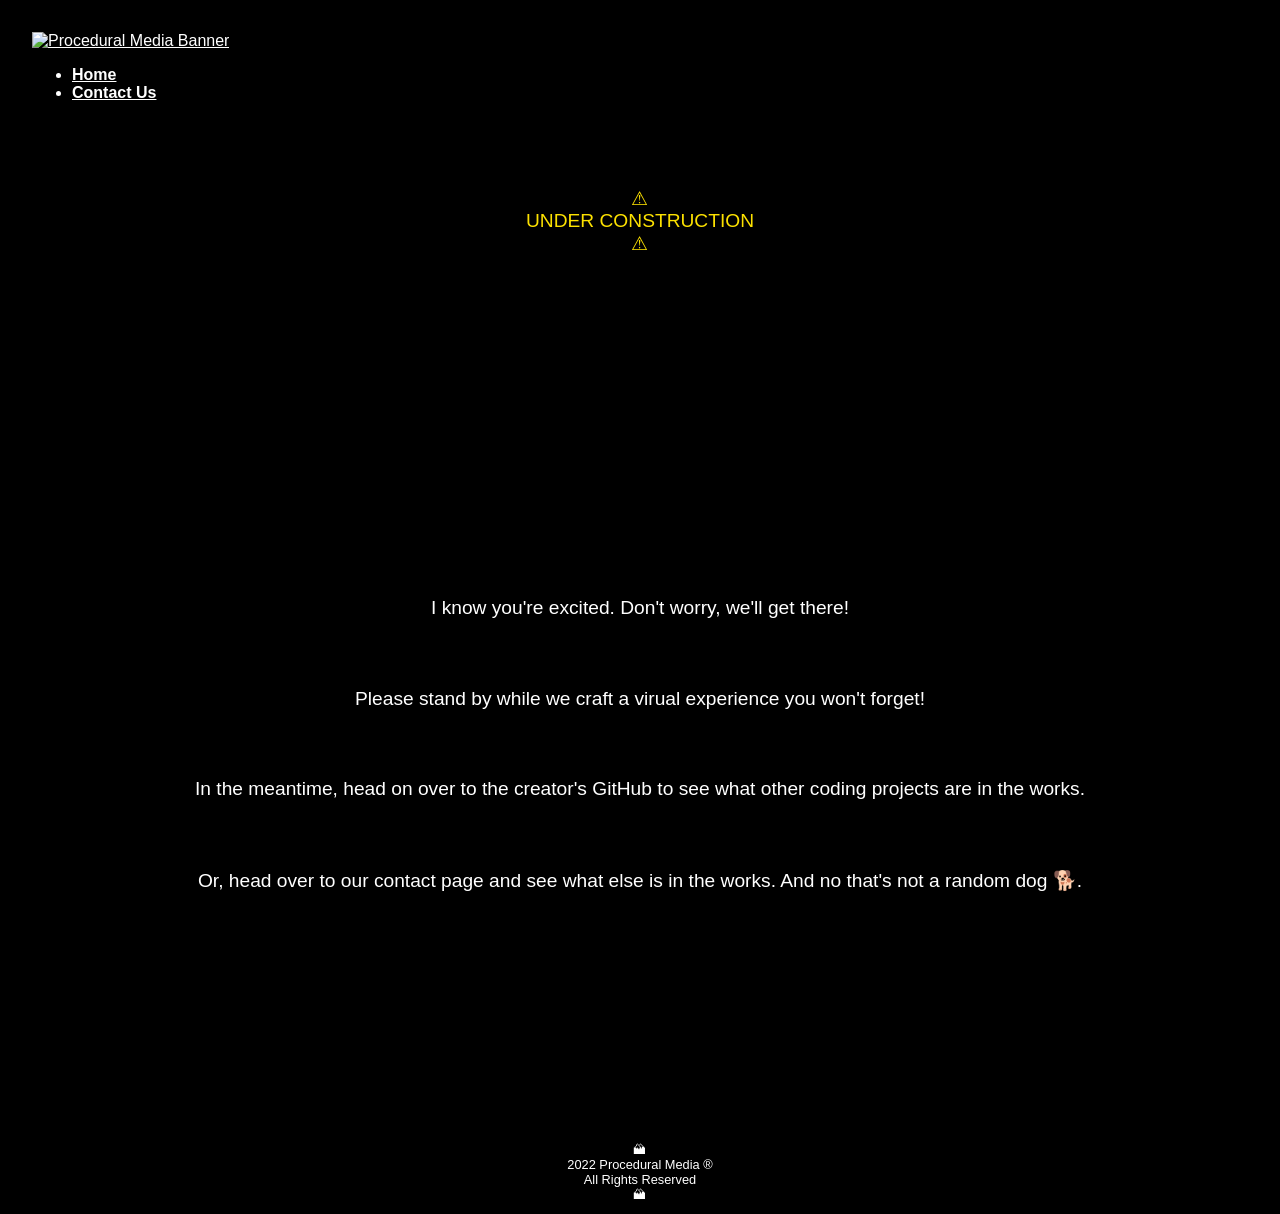
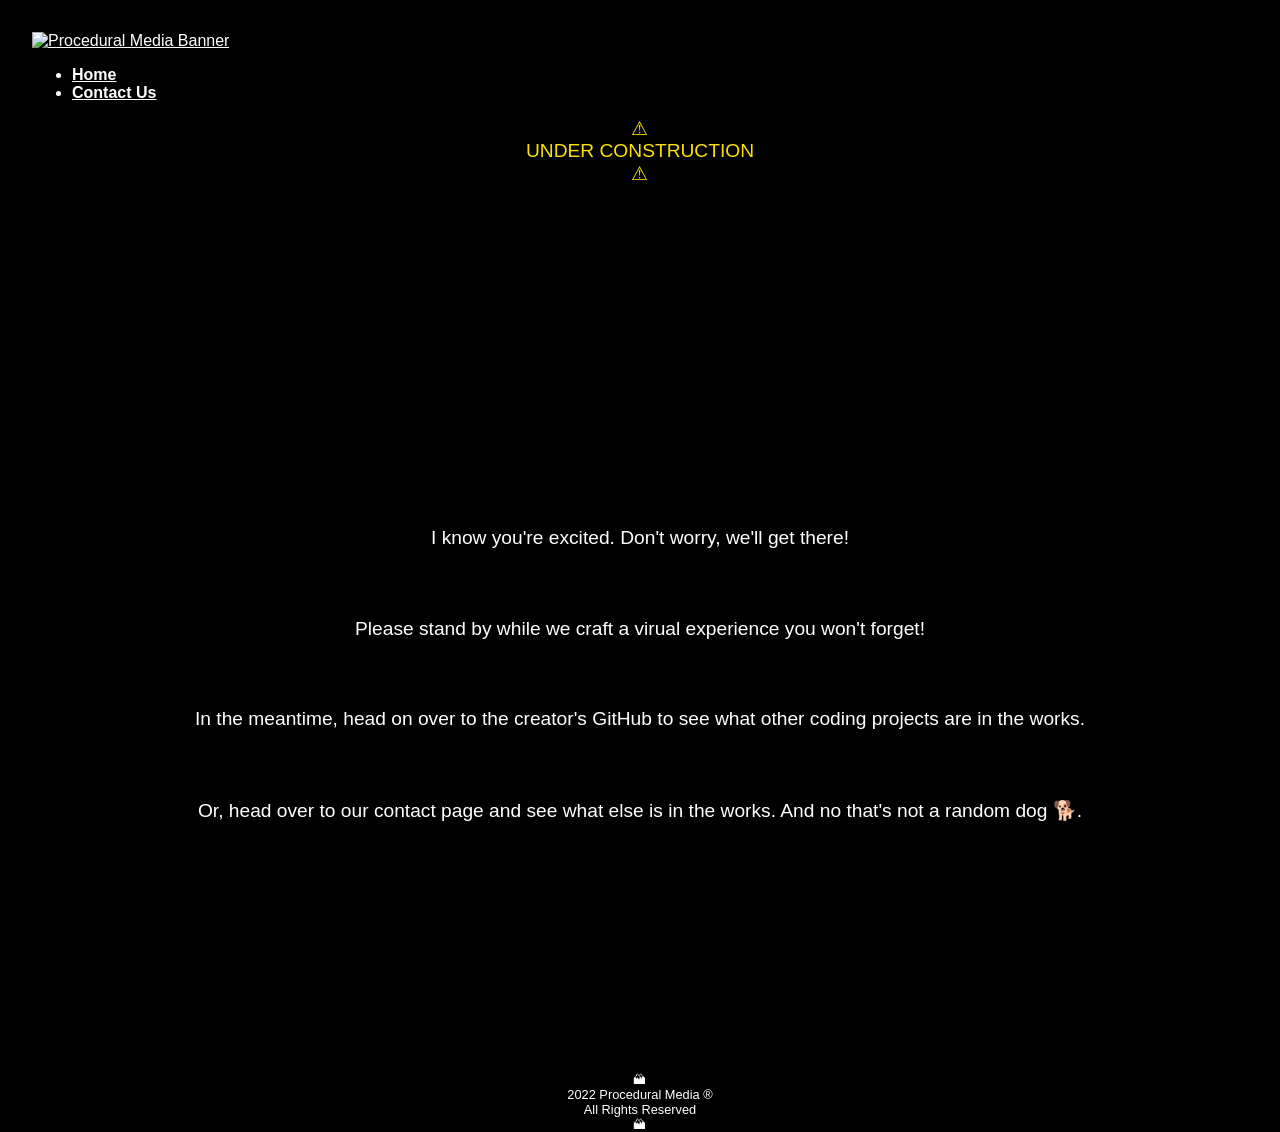

PMv2.2[Index_BGs__Sticky_Header]

--- a/pages/home/[user]/pm_base.css
+++ b/pages/home/[user]/pm_base.css
@@ -13,17 +13,25 @@ body {
 	position: relative;
 }
 header {
+	height: 80px;
+	background-color: rgba(0,0,0,0.90);
 	padding: 32px;
 }
+.sticky {
+  position: fixed;
+  top: 0;
+  width: 100%;
+}
 
+.sticky + .main {
+  padding-top: 102px;
+}
 footer {	
 	position: relative;
 	font-size: 1vw;
 	text-align: center;
 	margin-left: auto;
 	margin-right: auto;
-	margin-bottom: 10px;
-	bottom: 0;
 }
 
 .menu-container {
@@ -100,6 +108,8 @@ footer {
     transform: rotate(-45deg) translate(-5px,11px);
 }
 
+.nav li { background: rgba(0,0,0,0.00); }
+
 .menu ul {
     list-style: none;
 }
@@ -112,21 +122,26 @@ footer {
 	color: #FCE100;
 	margin-bottom: 50px;
 }
-
+.main {
+	background-color: rgba(0,0,0,0.00);
+}
 .wip{
+	background-color: rgba(0,0,0,0.00);
 	color: white;
 	font-size: 1vw;
 	margin-bottom: 250px;
 	text-align: center;
 }
 
-/*Mobile Nav*/
+/*Mobile & Tablet*/
 @media screen and (max-width: 1024px) {
 	.menu-container {
-		margin: -60px -30px 0 0;
-		position: inherit;
+		background: rgba(0,0,0,0.00);
+		margin: -50px 0 0 0;
+		position: absolute;
 		flex-direction: column;
 		align-items: flex-end;
+		right: 0;
   	}
 	.menu {
 		display: none;
@@ -148,6 +163,26 @@ footer {
 		display: contents;
     	transform: translateX(-100%);
     }
+	.nav {
+		margin: -20px -20px 0 0;
+		padding: 0 20px 0 20px;
+	}
+	body {
+		background-image: url("../../../img/AI_PM_M.png");
+		background-repeat: no-repeat;
+  		background-attachment: fixed;
+		background-position: center;
+		background-size: auto;
+	}
+	.wip p {
+		background: rgba(0,0,0,0.00);
+	}
+	.gif {
+		background: rgba(0,0,0,0.00);
+	}
+	.foot {
+		margin-bottom: -25px;
+	}
 	footer > p { font-size: 1.5vw; }
 }
 
@@ -208,9 +243,9 @@ footer {
 
     .menu {
 		margin-right: 30px;
-		margin-top: -25px;
+		margin-top: -20px;
 		position: relative;
-		background: rgba(0,0,0,0.00);
+		background-color: rgba(0,0,0,0.00);
 		width: 100%;
 		display: flex;
 		justify-content: space-between;
@@ -228,10 +263,20 @@ footer {
 
 /*Desktop View*/
 @media (min-width: 1024px){
+	.foot {
+		margin-bottom: -20px;
+	}
+	body {
+		background-image: url("../../../img/AI_PM.png");
+		background-repeat: no-repeat;
+  		background-attachment: fixed;
+		background-position: center;
+		background-size: cover;
+	}
 	.style-logo1 {
 		display: block;
 		float: left;
-		margin-top: -10px;
+		margin-top: -15px;
 		margin-left: -5px;
 		max-height: 80px;
 		max-width: 300px;
@@ -244,9 +289,11 @@ footer {
 		color: #00ff18;
 	}
 	.gif {
+		background-color: rgba(0,0,0,0.00);
 		padding-bottom: 50px;
 	}
 	.wip > p { 
+		background-color: rgba(0,0,0,0.00);
 		padding: 0 15vw 0 15vw;
 		font-size: 1.5vw; 
 	}
